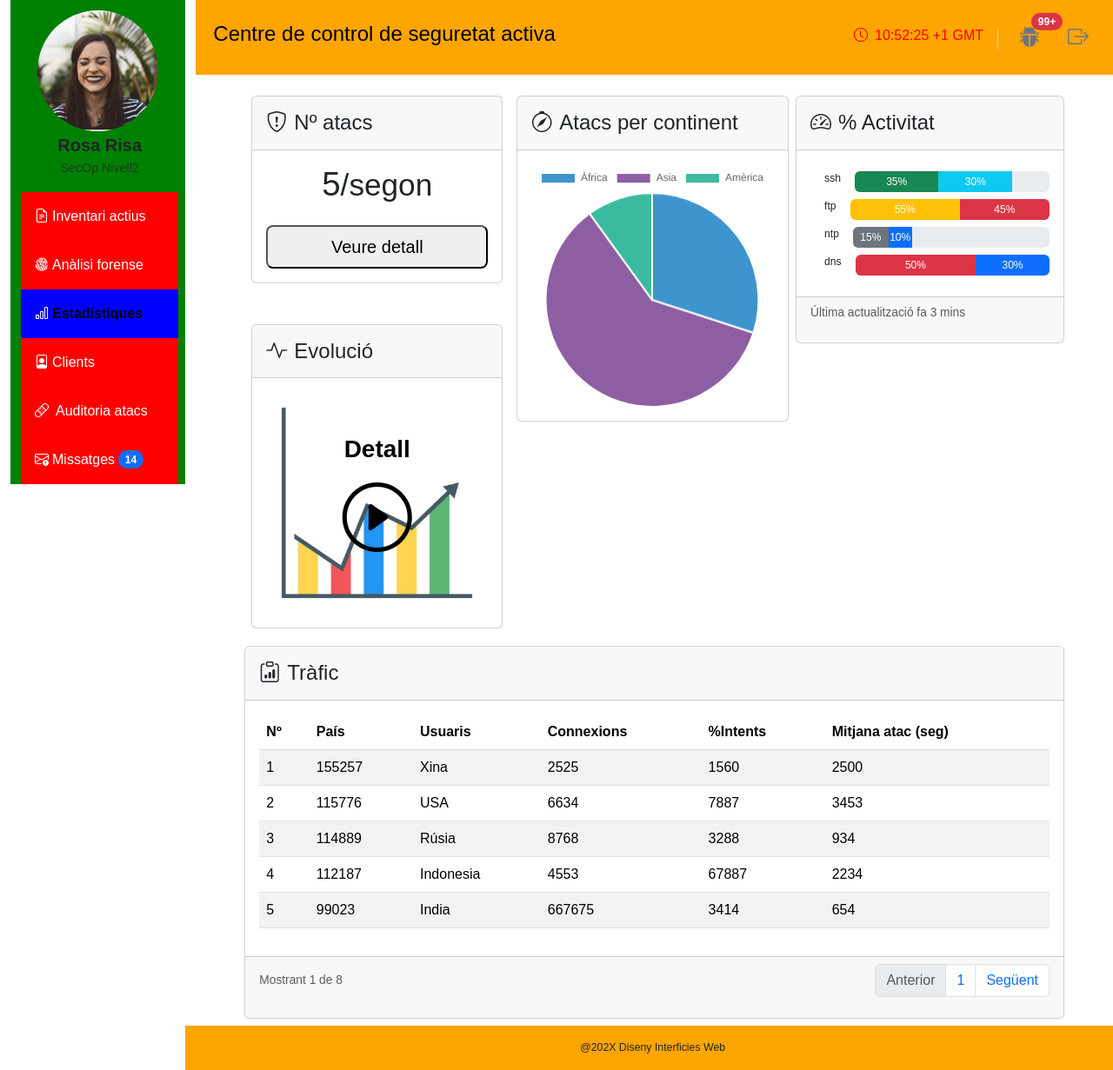
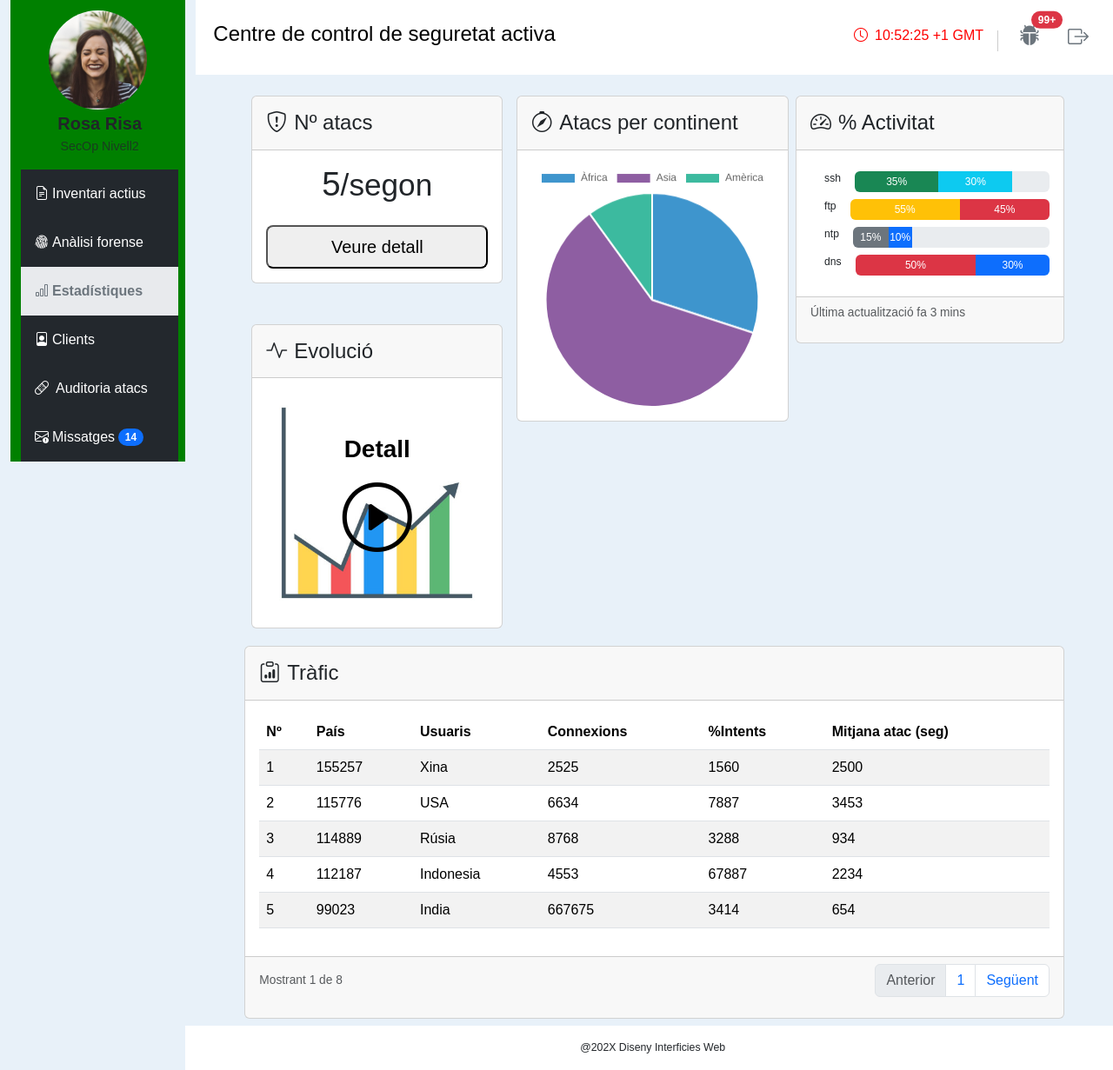
Before and after one commit to DavidSer1/phpAbril, a PHP site: page /udact4.html in a window 1280 px wide. Shown: the whole page at 87% size. Run offline with PHP 8.4, Linux system fonts and the light colour scheme; some web fonts are replaced.

Commit message:
lateral i horizontal 950 fet

```diff
--- a/ud8act4recursos/udact4.css
+++ b/ud8act4recursos/udact4.css
@@ -41,15 +41,27 @@
 }
 
 .fondoheader{
-  /*  background-color: #FAFAFA;*/
-    background-color: red;
+ background-color: #23282D;
+
+}
+.fondoblauweb{
+  background-color: #E8F1F9;
 }
 .perfil{
   width:7.1rem;
 }
-@media (min-width: 1250px) {
+@media (min-width: 1350px) {
 .perfil{
   width:8.7rem;
+}
+.subir{
+  margin-top: -10.6rem;
+}
+}
+
+@media(max-width: 950px){
+  .perfil{
+  width:4.7rem;
 }
 }
 
@@ -60,8 +72,10 @@
   font-size: 0.89rem;
 }
 .fondopatata{
-    background-color: blue;
+
+    background-color: #E8EAED;
 }
 .fondonav{
-  background-color: orange;
+
+  background-color: #FFFFFF;
 }
--- a/ud8act4recursos/udact4.html
+++ b/ud8act4recursos/udact4.html
@@ -23,7 +23,7 @@
         <link rel="stylesheet" href="https://cdnjs.cloudflare.com/ajax/libs/font-awesome/6.4.0/css/all.min.css">
      <script src="./udactact4.js" defer></script>
       </head>
-<body>
+<body class="fondoblauweb">
 
     <div class="container-fluid">
         <div class="row align-items-start p-0 ">
@@ -31,48 +31,48 @@
 
               <div class="ms-1">
                 <ul class="nav flex-column px-2 fondoblau pt-1 ">
-                  <div class="d-flex flex-column p-2 align-items-center">
+                  <div class="d-flex flex-column px-2 p-3 p-lg-2 align-items-center">
                     <img src="./img/persona1.png" class="rounded-circle  perfil" alt="Foto de usuario" />
-                    <h5 class="fw-bold my-1 ms-1 ">Rosa Risa</h5>
-                    <p class="text-muted  fs-7 mb-2 secop ms-1 ">SecOp Nivell2</p>
+                    <h5 class="fw-bold my-1 ms-1 d-none d-lg-inline ">Rosa Risa</h5>
+                    <p class="text-muted  fs-7 mb-2 secop ms-1 d-none d-lg-inline">SecOp Nivell2</p>
                   </div>
               <div class="ps-1">
                   <li class="nav-item p-2 fondoheader ">
                <div class="d-flex align-items-center pt-2">
-    <i class="bi bi-file-earmark-text text-white me-1 ms-2"></i>
-    <a class="nav-link text-white p-0 " href="#">Inventari actius</a>
+    <i class="bi bi-file-earmark-text text-white ms-5 me-lg-1 ms-lg-2"></i>
+    <a class="nav-link text-white p-0  d-none d-lg-inline" href="#">Inventari actius</a>
   </div>
                   </li>
                  <li class="nav-item p-2 pb-3 fondoheader ">
                <div class="d-flex align-items-center pt-3  ">
-    <i class="bi bi-fingerprint text-white me-1 ms-2"></i>
-    <a class="nav-link text-white p-0" href="#">Anàlisi forense</a>
+    <i class="bi bi-fingerprint text-white me-0 ms-5 me-lg-1 ms-lg-2"></i>
+    <a class="nav-link text-white p-0 d-none d-lg-inline" href="#">Anàlisi forense</a>
 
   </div>
                   </li>
-                  <li class="nav-item p-2 fondopatata">
-                    <div class="d-flex align-items-center  ">
-                      <i class="bi bi-bar-chart text-white ms-2 "></i>
-                    <a class="nav-link  text-black ps-1  fw-bolder  ">Estadístiques</a>
+                  <li class="nav-item p-3 p-lg-2 fondopatata">
+                    <div class="d-flex align-items-center text-center ">
+                      <i class="bi bi-bar-chart text-secondary  ms-4  ms-lg-2 "></i>
+                    <a class="nav-link  text-secondary ps-lg-1 ps-0 d-none d-lg-inline  fw-bolder  ">Estadístiques</a>
                     </div>
                   </li>
                       <li class="nav-item p-2 fondoheader ">
                <div class="d-flex align-items-center pt-2">
-    <i class="bi bi-file-person text-white me-1 ms-2"></i>
-    <a class="nav-link text-white p-0 " href="#">Clients</a>
+    <i class="bi bi-file-person text-white me-0 ms-2 ms-5 me-lg-1 ms-lg-2"></i>
+    <a class="nav-link text-white p-0 d-none d-lg-inline" href="#">Clients</a>
   </div>
                   </li>
                       <li class="nav-item p-2 fondoheader ">
                <div class="d-flex align-items-center pt-3">
-    <i class="bi bi-bandaid text-white me-2 ms-2"></i>
-    <a class="nav-link text-white p-0 " href="#">Auditoria atacs</a>
+    <i class="bi bi-bandaid text-white me-0  ms-5 me-lg-2 ms-lg-2 "></i>
+    <a class="nav-link text-white p-0 d-none d-lg-inline" href="#">Auditoria atacs</a>
   </div>
                   </li>
 
                         <li class="nav-item p-2 fondoheader  pb-3 ">
                <div class="d-flex align-items-center pt-3">
-    <i class="bi bi-envelope-exclamation text-white me-1 ms-2"></i>
-    <a class="nav-link text-white p-0 me-1" href="#">Missatges</a>
+    <i class="bi bi-envelope-exclamation text-white me-1  ms-4 me-lg-1 ms-lg-2"></i>
+    <a class="nav-link text-white p-0 me-0 me-lg-1 d-none d-lg-inline" href="#">Missatges</a>
      <span class="badge text-bg-primary rounded-pill  ">14</span>
 
   </div>
@@ -86,25 +86,24 @@
 
 <div class=" ps-2 ms-1 ">
 <nav class="navbar navbar-expand-lg fondonav p-2">
-  <div class="container-fluid py-2 pb-3">
+  <div class="container-fluid py-2 pb-0 pb-lg-3">
     <a class="navbar-brand fs-4" href="#">Centre de control de seguretat activa</a>
 
-    <div class="justify-content-end" >
+    <div class="justify-content-end">
 
-   <ul class="navbar-nav ">
- <li class="nav-item d-flex align-items-center mt-1 pe-2 ">
-    <i class="bi bi-clock colorreloj  "></i>
-          <a class="nav-link colorreloj fs-6" href="#">
+      <ul class="navbar-nav d-flex flex-row align-items-center">
 
-            10:52:25 +1  GMT</a>
+        <li class="nav-item d-flex align-items-center mt-1 pe-3  pe-lg-2 mt-lg-1">
+          <i class="bi bi-clock colorreloj me-2 me-lg-0"></i>
+          <a class="nav-link colorreloj fs-6" href="#">10:52:25 +1 GMT</a>
+        </li>
 
-        </li>
-            <li class="nav-item me-4 mt-3">
+        <li class="nav-item me-4 mt-1 me-lg-4 mt-lg-3">
           <div style="width: 1px; height: 24px; background-color: #ccc;"></div>
         </li>
 
         <!-- Ícono cuc con badge -->
-<li class="nav-item pe-4 me-2 mt-2 position-relative">
+        <li class="nav-item pe-4  me-2 mt-1 position-relative">
           <a class="nav-link p-0" href="#" id="cucToggle">
             <i class="bi bi-bug-fill fs-4 text-secondary" id="cuc"></i>
             <span class="position-absolute top-0 start-25 ms-2 translate-middle badge rounded-pill bg-danger">
@@ -112,9 +111,10 @@
             </span>
           </a>
 
-  <div id="cucCard" class="card position-absolute   top-100  mt-0 shadow d-none" style="width: 16rem; z-index: 999; left: -180px;">
+          <div id="cucCard" class="card position-absolute top-100 mt-0 shadow d-none"
+               style="width: 16rem; z-index: 999; left: -180px;">
             <div class="px-3">
-  <div class="card" >
+              <div class="card">
                 <img src="./img/ssh.jpg" class="card-img-top w-100" alt="...">
                 <div class="card-body">
                   <p class="text-center fs-4">SSH força bruta</p>
@@ -124,7 +124,7 @@
                 </div>
               </div>
               <hr>
-  <div class="card" >
+              <div class="card">
                 <img src="./img/ddos.jpeg" class="card-img-top w-100" alt="...">
                 <div class="card-body">
                   <p class="text-center fs-4">DDoS</p>
@@ -133,25 +133,23 @@
                   28-01/20XX 11:28:42
                 </div>
               </div>
-
             </div>
-<a href="#" class="text-end pe-4 text-decoration-none" >Veure Més</a>
+            <a href="#" class="text-end pe-4 text-decoration-none">Veure Més</a>
             <div class="pt-2"></div>
           </div>
         </li>
 
-    <li class="nav-item pe-2 mt-2">
+        <li class="nav-item pe-2 pe-lg-2 mt-1 mt-lg-2">
           <a class="nav-link p-0" href="#">
             <i class="bi bi-box-arrow-right fs-4 text-secondary"></i>
           </a>
         </li>
+
       </ul>
-
-
-
     </div>
   </div>
 </nav>
+
 </div>
 <div class="container-fluid">
 <div class="row p-0 px-3 pt-3 mt-2 mx-auto ">
```
Lines whose indentation alone changed are shown as unchanged.
